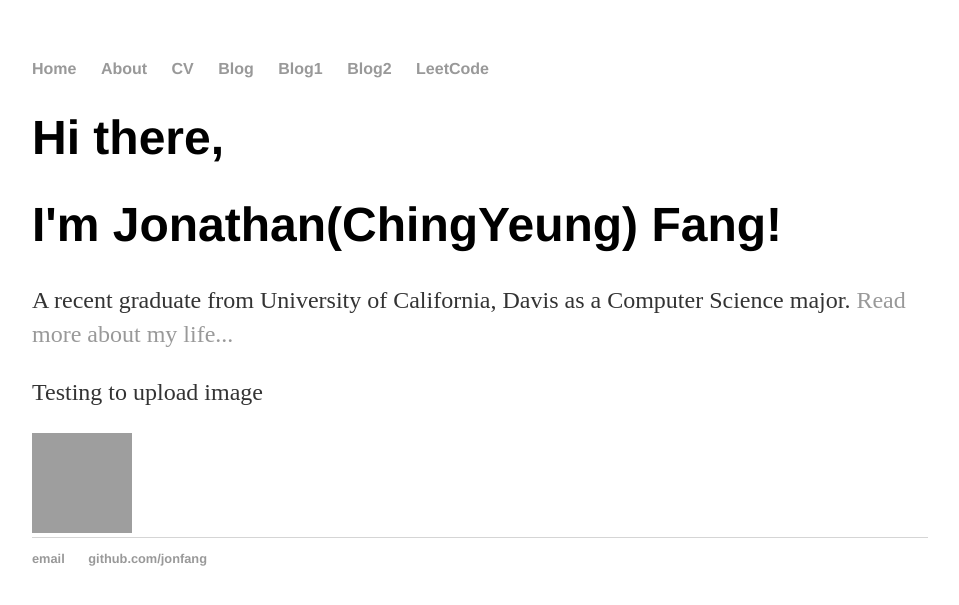
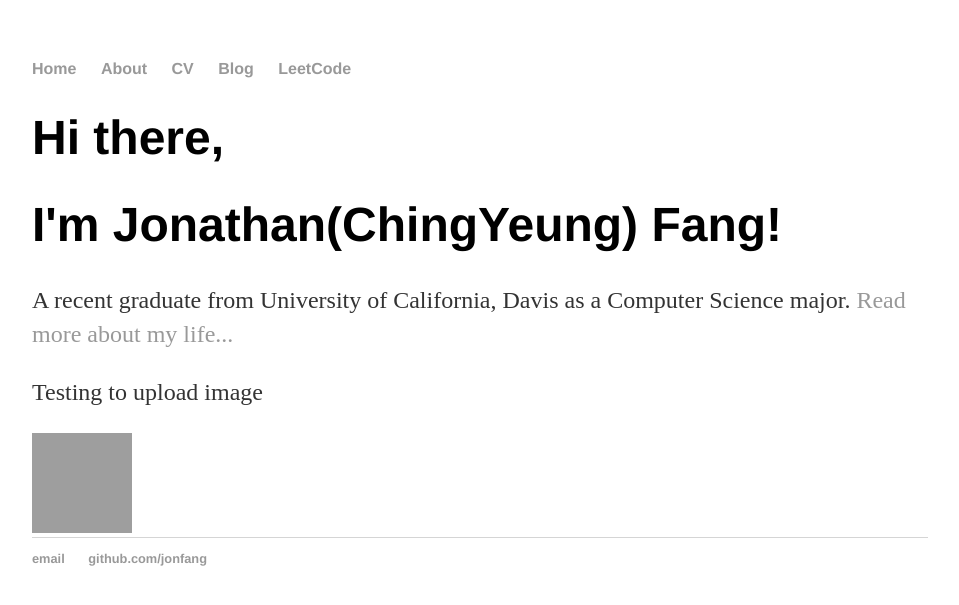
Before and after one commit to jonfang/jonfang.github.io, a Jekyll site: the page built from index.html, in a window 1280 px wide, cut to the strip 0-605 px from the top of the page. Shown: the whole strip, without its empty margins (160-1119 px from the left). Built offline with Jekyll 4.4.1, drawn with Linux system fonts in a browser that asks for light colours; grey boxes are pictures that could not be loaded.

Commit message:
Update default.html

```diff
--- a/_layouts/default.html
+++ b/_layouts/default.html
@@ -12,8 +12,6 @@
 	        	<li><a href="/about">About</a></li>
         		<li><a href="/cv">CV</a></li>
         		<li><a href="/blog">Blog</a></li>
-        		<li><a href="/blog1">Blog1</a></li>
-        		<li><a href="/blog2">Blog2</a></li>
         		<li><a href="/leetcode">LeetCode</a></li>
     		</ul>
 		</nav>
```
